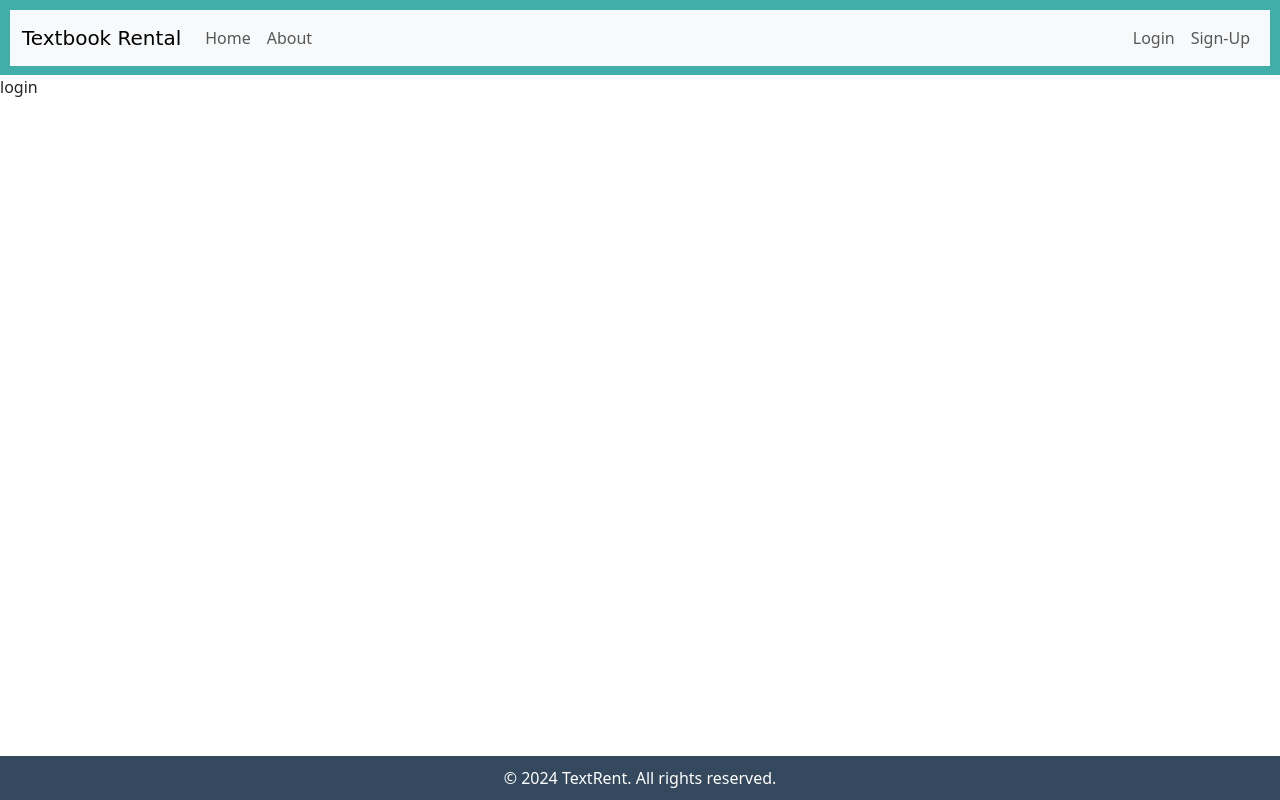
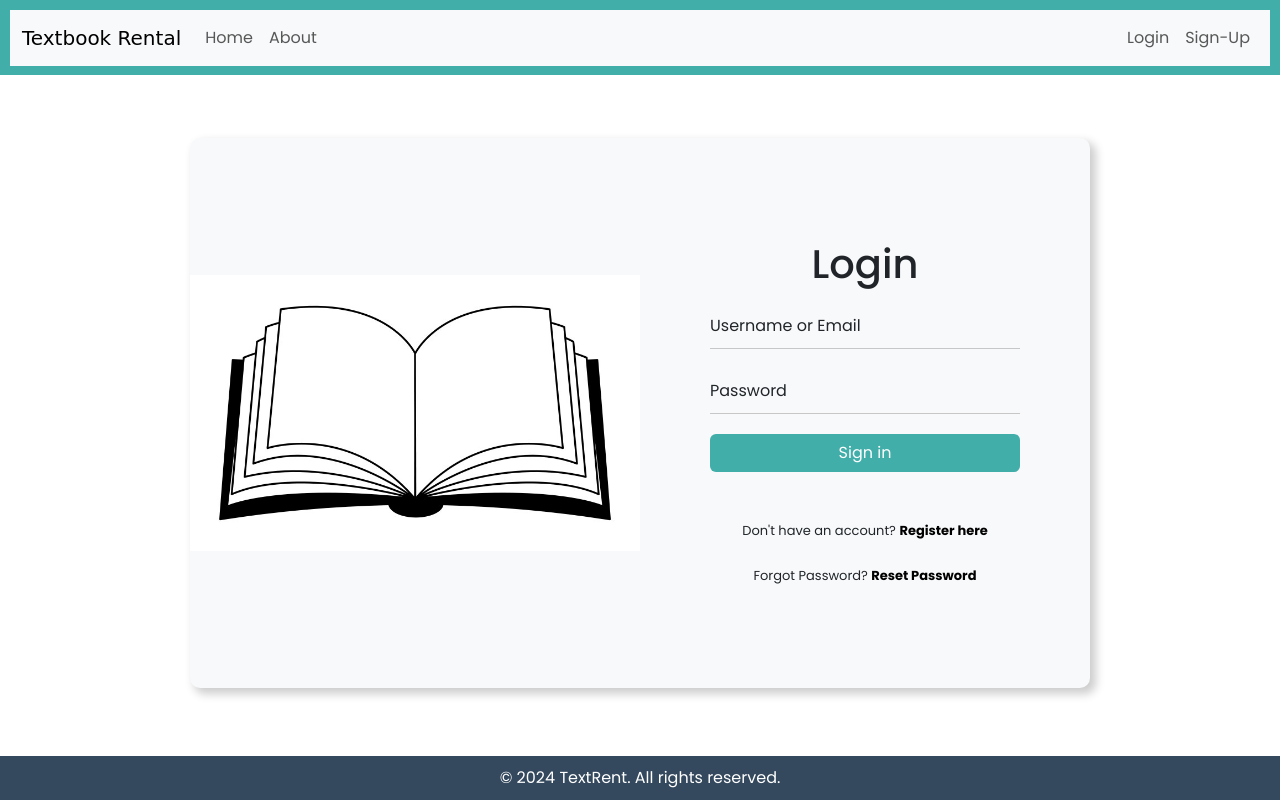
Before and after one commit to ZaidJ2003/Textbook-Rental-Application, a Flask app: page /login in a window 1280 px wide. Run offline with Flask 3, Linux system fonts and the light colour scheme; some libraries are stand-ins or nearby versions.

Commit message:
Added login and registration pages. Design NOT final

```diff
--- a/app.py
+++ b/app.py
@@ -19,9 +19,9 @@ def about():
 def login():
     return render_template('login.html')
 
-@app.get('/registration')
+@app.get('/register')
 def register():
-    return render_template('registration.html')
+    return render_template('register.html')
 
 if __name__ == '__main__':
     app.run(debug=True)
--- a/static/main.css
+++ b/static/main.css
@@ -1,3 +1,5 @@
+@import url('https://fonts.googleapis.com/css2?family=Poppins:ital,wght@0,100;0,200;0,300;0,400;0,500;0,600;0,700;0,800;0,900;1,100;1,200;1,300;1,400;1,500;1,600;1,700;1,800;1,900&display=swap');
+
 * {
     margin: 0;
     padding: 0;
@@ -5,14 +7,15 @@
 }
 
 body {
+    font-family: 'Poppins', sans-serif;
     min-height: 100vh;
     display: grid;
-    grid-template-columns: repeat(4, 1fr);
+    grid-template-columns: 1fr;
     grid-auto-rows: 75px auto 50px;
     grid-template-areas:
-    "hd hd hd hd"
-    "main main main main"
-    "ft ft ft ft";
+    "hd"
+    "main"
+    "ft";
     margin: 0 0 var(--header-height) 0;
 }
 
@@ -40,6 +43,7 @@ footer {
     bottom: 0;
     width: 100%;
     position: sticky;
+    z-index: 100;
     bottom: 0;
 }
 
@@ -82,11 +86,174 @@ footer {
     height: 50px;
 }
 
-/* .search-bar button {
-    border: 0;
-    border-radius: 50%;
-    width: 60px;
-    height: 60px;
-    cursor: pointer;
-    background: #585858;
-} */
+.main-container{
+    display: flex;
+    justify-content: center;
+    align-items: center;
+    min-height: 100%;
+}
+
+.side-image{
+    background-image: url("/static/images/temp-book.jpg");
+    background-size: contain;
+    background-position: center;
+    background-repeat: no-repeat;
+    border-radius: 10px 0 0 10px;
+    position: relative;
+}
+
+.one{
+    width: 900px;
+    height: 550px;
+    border-radius: 10px;
+    background: #fff;
+    padding: 0px;
+    box-shadow: 5px 5px 10px 1px rgba(0,0,0,0.2);
+    background-color: #41aea9;
+}
+
+.two{
+    width: 900px;
+    height: 700px;
+    border-radius: 10px;
+    background: #fff;
+    padding: 0px;
+    box-shadow: 5px 5px 10px 1px rgba(0,0,0,0.2);
+}
+
+.text{
+    position: absolute;
+    top: 25%;
+    left: 50%;
+    transform: translate(-50%, -50%);
+}
+
+.text p {
+    color: #fff;
+    font-size: 20px;
+}
+
+i{
+    font-weight: 400;
+    font-size: 15px;
+}
+
+.right{
+    display: flex;
+    justify-content: center;
+    align-items: center;
+    position: relative;
+}
+
+.input-box{
+    width: 330px;
+    box-sizing: border-box;
+}
+
+img > :not(.logo){
+    width: 35px;
+    position: absolute;
+    top: 30px;
+    left: 30px;
+}
+
+.input-field{
+    display: flex;
+    flex-direction: column;
+    position: relative;
+    padding: 0 10px 0 10px;
+}
+
+.input{
+    height: 45px;
+    width: 100%;
+    background: transparent;
+    border: none;
+    border-bottom: 1px solid rgba(0, 0, 0, 0.2);
+    outline: none;
+    margin-bottom: 20px;
+    color: #40414a;
+}
+
+.input-box .input-field label{
+    position: absolute;
+    top: 10px;
+    left: 10px;
+    pointer-events: none;
+    transition: .5s;
+}
+
+.input-field input:focus ~ label{
+    top: -10px;
+    font-size: 13px;
+}
+
+.input-field input:valid ~ label{
+    top: -10px;
+    font-size: 13px;
+    color: #5d5076;
+}
+
+.input-field .input:focus, .input-field .input:valid{
+    border-bottom: 1px solid #743ae1;
+}
+
+.submit{
+    border: none;
+    outline: none;
+    height: 45px;
+    background: #ececec;
+    border-radius: 5px;
+    transition: .4s;
+}
+
+.submit:hover{
+    background: rgba(37, 95, 156, 0.937);
+    color: #fff;
+}
+
+.signin{
+    text-align: center;
+    font-size: small;
+    margin-top: 25px;
+}
+
+
+span a{
+    text-decoration: none;
+    font-weight: 700;
+    color: #000;
+    transition: .5s;
+}
+
+span a:hover{
+    text-decoration: underline;
+    color: #000;
+}
+
+.hidden {
+    visibility: hidden;
+}
+
+.btn-login {
+    background-color: #41aea9;
+    color: white;
+}
+
+@media only screen and (max-width: 768px){
+    .side-image{
+        border-radius: 10px 10px 0 0;
+    }
+    .text{
+        position: absolute;
+        top: 70%;
+        text-align: center;
+    }
+    .text p, i{
+        font-size: 16px;
+    }
+    .one, .two{
+        /* max-width:420px; */
+        width: 100%;
+    }
+}
--- a/templates/_layout.html
+++ b/templates/_layout.html
@@ -6,7 +6,8 @@
     <meta name="viewport" content="width=device-width, initial-scale=1.0">
     <link rel="stylesheet" href="https://cdn.jsdelivr.net/npm/bootstrap@5.3.3/dist/css/bootstrap.min.css">
     <link rel="stylesheet" href="/static/main.css">
-
+    <link rel="stylesheet" href="https://cdnjs.cloudflare.com/ajax/libs/font-awesome/4.7.0/css/font-awesome.min.css">
+    <script src="https://kit.fontawesome.com/806bf8b7df.js" crossorigin="anonymous"></script>
     <title>Textbook Rental || {% block title %}{% endblock %}</title>
 
 </head>
@@ -34,7 +35,7 @@
                             <a class="nav-link" href="/login">Login</a>
                         </li>
                         <li class="nav-item">
-                            <a class="nav-link" href="/registration">Sign-Up</a>
+                            <a class="nav-link" href="/register">Sign-Up</a>
                         </li>
                     </ul>
                 </div>
--- a/templates/login.html
+++ b/templates/login.html
@@ -3,7 +3,45 @@
 {% block title %}<title>Login</title>{% endblock %}
 
 {% block body %}
-<div>
-    <p>login</p>
+<div class="container main-container">
+    <form action="/login" method="post" class="login-form">
+
+            <div class="row one bg-body-tertiary">
+
+                <div class="col-md-6 side-image">
+                    <!-- <div class="text">
+                        <p>Welcome back!</p>
+                    </div> -->
+                </div>
+
+                <div class="col-md-6 right">
+
+                    <div class="input-box">
+
+                        <h1 class="text-center">Login</h1>
+                        <div class="input-field mt-3">
+                                <input type="text" class="input" name="username" id="username" class="form-control" required>
+                                <label for="username">Username or Email</label>
+                        </div>
+                        <div class="input-field">
+                                <input type="password" class="input" name="password" id="password" class="form-control" required>
+                                <label for="password">Password</label>
+                        </div>
+                        <div class="input-field">
+                            <button type="submit" class="btn btn-login mb-4">Sign in</button>
+                        </div>
+                        <div class="signin">
+                            <span>Don't have an account? <a href="register">Register here</a></span>
+
+                        </div>
+                        <div class="signin">
+                            <span>Forgot Password? <a href="request_password_reset">Reset Password</a></span>
+                        </div>
+
+                    </div>
+                </div>
+
+            </div>
+    </form>
 </div>
 {% endblock %}
```
Also changed, not shown: templates/register.html (added, +67 -0 lines), templates/registration.html (deleted, +0 -9 lines), static/images/temp-book.jpg (added).
